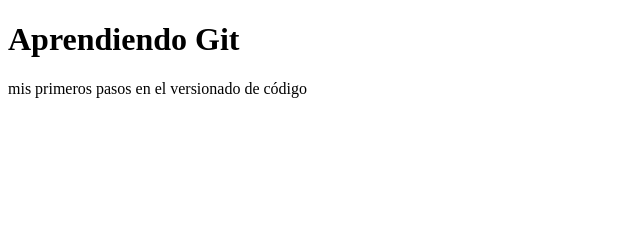
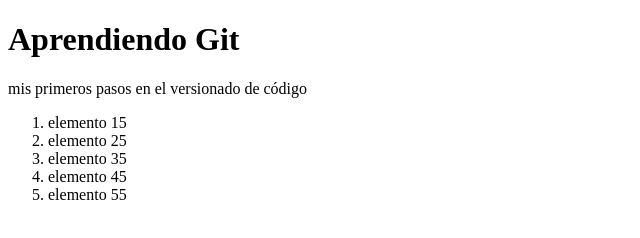
Before and after one commit to gustavosome/youtube-git, a plain HTML site: page index.html in a window 1280 px wide. Shown: the whole page, without its empty margins (0-640 px from the left). Drawn offline with Linux system fonts and the light colour scheme.

Commit message:
agregando index.js al index.html

```diff
--- a/index.html
+++ b/index.html
@@ -9,5 +9,13 @@
   <body>
     <h1>Aprendiendo Git</h1>
     <p>mis primeros pasos en el versionado de código</p>
+    <ol>
+      <li>elemento 15</li>
+      <li>elemento 25</li>
+      <li>elemento 35</li>
+      <li>elemento 45</li>
+      <li>elemento 55</li>
+    </ol>
+    <script src="index.js"></script>
   </body>
 </html>
```
